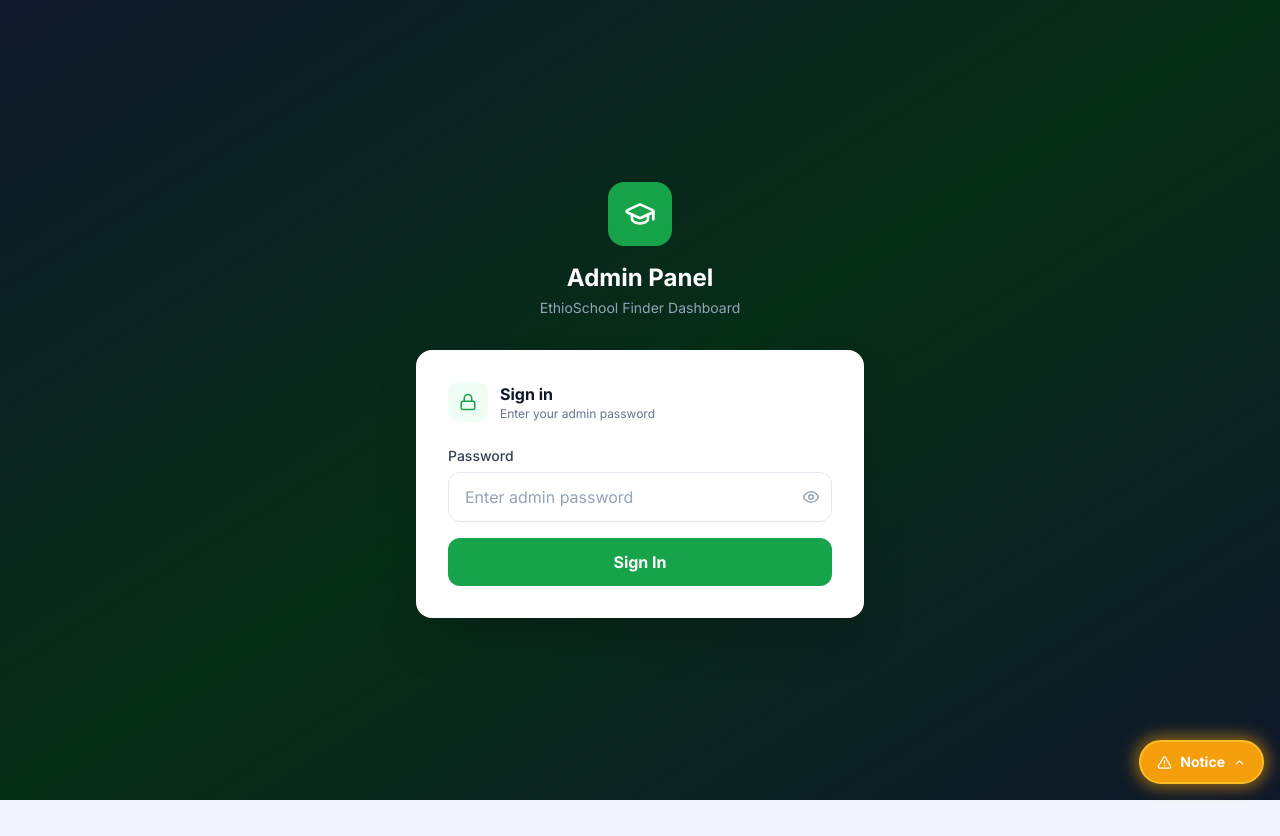
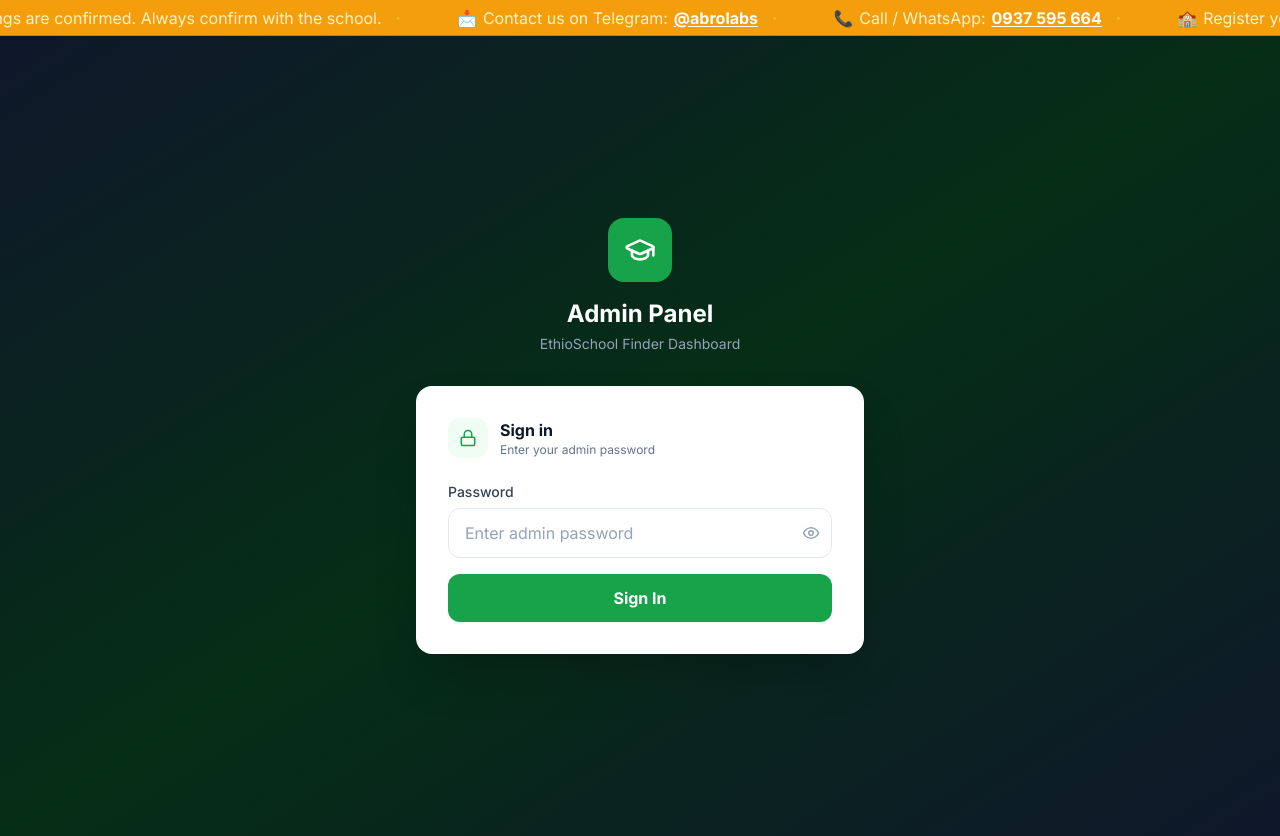
Before and after one commit to Gemeking/ETHSCHOOLS, a Next.js app: page /admin/login in a window 1280 px wide. Before the commit the page ends 800 px from the top, so only its background shows below. Built offline with nearby package versions, Linux system fonts and the light colour scheme.

Commit message:
notify header

```diff
--- a/src/app/globals.css
+++ b/src/app/globals.css
@@ -28,6 +28,18 @@
   }
   .scrollbar-hide::-webkit-scrollbar { display: none; }
   .scrollbar-hide { -ms-overflow-style: none; scrollbar-width: none; }
+}
+
+/* ── Announcement ticker ── */
+@keyframes ticker {
+  0%   { transform: translateX(0); }
+  100% { transform: translateX(-50%); }
+}
+.animate-ticker {
+  animation: ticker 32s linear infinite;
+}
+.animate-ticker:hover {
+  animation-play-state: paused;
 }
 
 /* ── Card entrance animation ── */
--- a/src/app/layout.tsx
+++ b/src/app/layout.tsx
@@ -46,8 +46,8 @@
     <html lang="en">
       <body>
         <PageLoader />
+        <DisclaimerBanner />
         {children}
-        <DisclaimerBanner />
       </body>
     </html>
   )
--- a/src/app/schools/[id]/page.tsx
+++ b/src/app/schools/[id]/page.tsx
@@ -205,7 +205,7 @@
           <div className="space-y-5">
 
             {/* Contact card */}
-            <div className="bg-white rounded-2xl border border-slate-200 p-5 sticky top-20">
+            <div className="bg-white rounded-2xl border border-slate-200 p-5 sticky top-28">
               <h2 className="font-bold text-slate-900 mb-4 text-base">Contact School</h2>
               <div className="space-y-3">
                 {school.phone && (
--- a/src/app/schools/page.tsx
+++ b/src/app/schools/page.tsx
@@ -508,7 +508,7 @@
 
         {/* Sidebar */}
         <aside className={`${filtersOpen ? 'block' : 'hidden'} sm:block w-full sm:w-56 shrink-0`}>
-          <div className="bg-white rounded-2xl border border-slate-100 p-5 sticky top-20 space-y-5 shadow-sm">
+          <div className="bg-white rounded-2xl border border-slate-100 p-5 sticky top-28 space-y-5 shadow-sm">
             <div className="flex items-center justify-between">
               <h3 className="text-sm font-bold text-slate-900 flex items-center gap-2">
                 <SlidersHorizontal size={14} /> Filters
--- a/src/app/universities/[id]/page.tsx
+++ b/src/app/universities/[id]/page.tsx
@@ -276,7 +276,7 @@
           <div className="space-y-5">
 
             {/* Info card */}
-            <div className="bg-white rounded-2xl border border-slate-200 p-5 sticky top-20">
+            <div className="bg-white rounded-2xl border border-slate-200 p-5 sticky top-28">
               <h2 className="font-bold text-slate-900 mb-4 text-base">University Info</h2>
 
               <div className="space-y-3 mb-4">
--- a/src/app/universities/page.tsx
+++ b/src/app/universities/page.tsx
@@ -127,7 +127,7 @@
 
         {/* Sidebar */}
         <aside className={`${filtersOpen ? 'block' : 'hidden'} sm:block w-full sm:w-64 shrink-0`}>
-          <div className="bg-white rounded-2xl border border-slate-200 p-5 sticky top-20 space-y-5">
+          <div className="bg-white rounded-2xl border border-slate-200 p-5 sticky top-28 space-y-5">
             <div className="flex items-center justify-between">
               <h3 className="font-semibold text-slate-900 flex items-center gap-2">
                 <SlidersHorizontal size={15} /> Filters
--- a/src/components/DisclaimerBanner.tsx
+++ b/src/components/DisclaimerBanner.tsx
@@ -1,69 +1,44 @@
-'use client'
-import { useState } from 'react'
-import { AlertTriangle, ChevronUp, ChevronDown } from 'lucide-react'
+export default function DisclaimerBanner() {
+  const items = [
+    { icon: '⚠️', text: 'Not everything is 100% accurate — only ', highlight: '✓ Verified', rest: ' listings are confirmed. Always confirm with the school.' },
+    { icon: '📩', text: 'Contact us on Telegram:', link: 'https://t.me/abrolabs', linkText: '@abrolabs' },
+    { icon: '📞', text: 'Call / WhatsApp:', link: 'tel:+251937595664', linkText: '0937 595 664' },
+    { icon: '🏫', text: 'Register your school:', link: 'https://t.me/abrolabs', linkText: 'Message us' },
+    { icon: '⚠️', text: 'Report wrong info:', link: 'https://t.me/abrolabs', linkText: 'Tell us on Telegram' },
+    { icon: '💻', text: 'Need a website? We build it!', link: 'https://t.me/abrolabs', linkText: 'Talk to us' },
+  ]
 
-export default function DisclaimerBanner() {
-  const [expanded, setExpanded] = useState(false)
+  const renderItem = (item: typeof items[0], key: string) => (
+    <span key={key} className="inline-flex items-center gap-1.5 mx-6 whitespace-nowrap">
+      <span>{item.icon}</span>
+      <span className="text-amber-100">{item.text}</span>
+      {item.highlight && (
+        <span className="text-white font-bold">{item.highlight}</span>
+      )}
+      {item.rest && (
+        <span className="text-amber-100">{item.rest}</span>
+      )}
+      {item.link && (
+        <a
+          href={item.link}
+          target={item.link.startsWith('tel') ? '_self' : '_blank'}
+          rel="noopener noreferrer"
+          className="text-white font-bold underline underline-offset-2 hover:text-amber-200 transition-colors"
+        >
+          {item.linkText}
+        </a>
+      )}
+      <span className="mx-2 text-amber-400 font-bold">·</span>
+    </span>
+  )
 
   return (
-    <div className="fixed bottom-4 right-4 z-[9998] flex flex-col items-end gap-0">
-
-      {/* Expanded panel */}
-      {expanded && (
-        <div className="mb-2 w-72 bg-white border border-slate-200 rounded-2xl shadow-xl shadow-slate-900/15 overflow-hidden">
-          <div className="h-0.5 w-full flex">
-            <div className="flex-1 bg-amber-400" />
-            <div className="flex-1 bg-green-500" />
-            <div className="flex-1 bg-red-500" />
-          </div>
-          <div className="p-4">
-            <p className="text-xs font-bold text-slate-800 mb-1">Data Accuracy Notice</p>
-            <p className="text-xs text-slate-500 leading-relaxed mb-3">
-              Not everything here is 100% correct. Only{' '}
-              <span className="text-green-700 font-semibold">✓ Verified</span> listings are confirmed accurate.
-              Always confirm details directly with the school.
-            </p>
-            <div className="flex flex-col gap-1.5">
-              {[
-                { label: '📩 Contact us on Telegram',     href: 'https://t.me/abrolabs', cls: 'bg-[#229ED9]/10 text-[#1a8bc4] hover:bg-[#229ED9]/20' },
-                { label: '🏫 Register your school',       href: 'https://t.me/abrolabs', cls: 'bg-slate-100 text-slate-700 hover:bg-slate-200' },
-                { label: '⚠️ Report wrong info',           href: 'https://t.me/abrolabs', cls: 'bg-red-50 text-red-600 hover:bg-red-100' },
-                { label: '💻 Need a website? We build it', href: 'https://t.me/abrolabs', cls: 'bg-indigo-50 text-indigo-700 hover:bg-indigo-100' },
-              ].map(({ label, href, cls }) => (
-                <a
-                  key={label}
-                  href={href}
-                  target="_blank"
-                  rel="noopener noreferrer"
-                  className={`text-xs font-semibold px-3 py-2 rounded-xl transition-colors ${cls}`}
-                >
-                  {label}
-                </a>
-              ))}
-            </div>
-            <p className="text-[10px] text-slate-400 mt-2 text-center">Telegram: @abrolabs</p>
-          </div>
-        </div>
-      )}
-
-      {/* Glowing pill button — always visible, never dismissible */}
-      <button
-        onClick={() => setExpanded(v => !v)}
-        className="flex items-center gap-2 px-4 py-2.5 rounded-full font-bold text-sm
-          bg-amber-500 text-white border-2 border-amber-400
-          shadow-[0_0_16px_4px_rgba(245,158,11,0.55)]
-          hover:shadow-[0_0_24px_8px_rgba(245,158,11,0.7)]
-          hover:bg-amber-400
-          active:scale-95
-          transition-all duration-200"
-      >
-        <AlertTriangle size={15} className="shrink-0" />
-        Notice
-        {expanded
-          ? <ChevronDown size={13} />
-          : <ChevronUp   size={13} />
-        }
-      </button>
+    <div className="sticky top-0 z-[60] bg-amber-500 border-b border-amber-600 overflow-hidden h-9 flex items-center shadow-sm">
+      {/* Ticker track — duplicated for seamless loop */}
+      <div className="animate-ticker flex shrink-0">
+        {items.map((item, i) => renderItem(item, `a-${i}`))}
+        {items.map((item, i) => renderItem(item, `b-${i}`))}
+      </div>
     </div>
   )
 }
--- a/src/components/Navbar.tsx
+++ b/src/components/Navbar.tsx
@@ -20,7 +20,7 @@
   ]
 
   return (
-    <nav className="sticky top-0 z-50 bg-white/95 backdrop-blur-md border-b border-slate-100 shadow-[0_1px_12px_rgba(0,0,0,0.06)]">
+    <nav className="sticky top-9 z-50 bg-white/95 backdrop-blur-md border-b border-slate-100 shadow-[0_1px_12px_rgba(0,0,0,0.06)]">
       <div className="max-w-7xl mx-auto px-4 sm:px-6 lg:px-8">
         <div className="flex items-center justify-between h-16">
 
```
